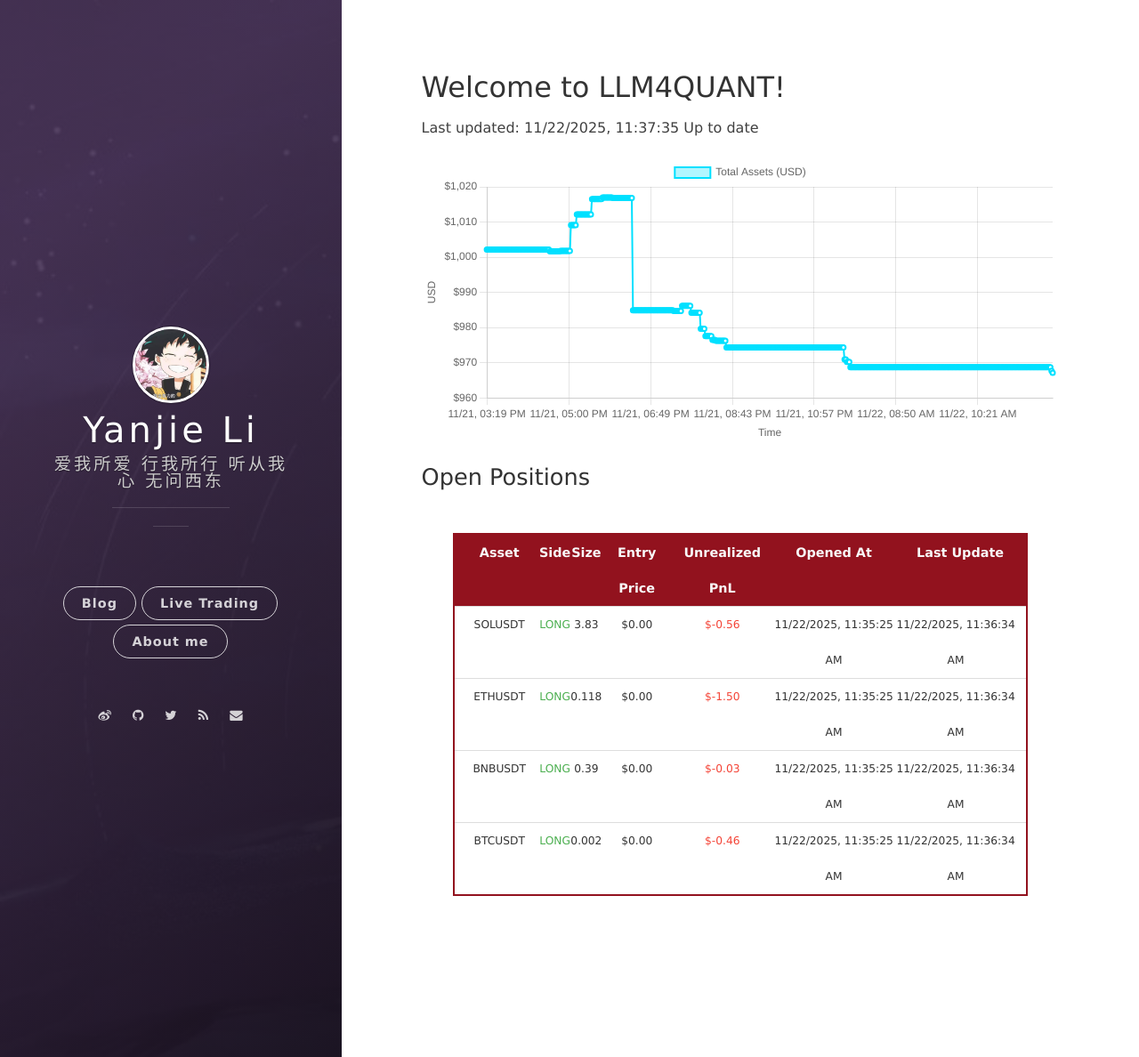
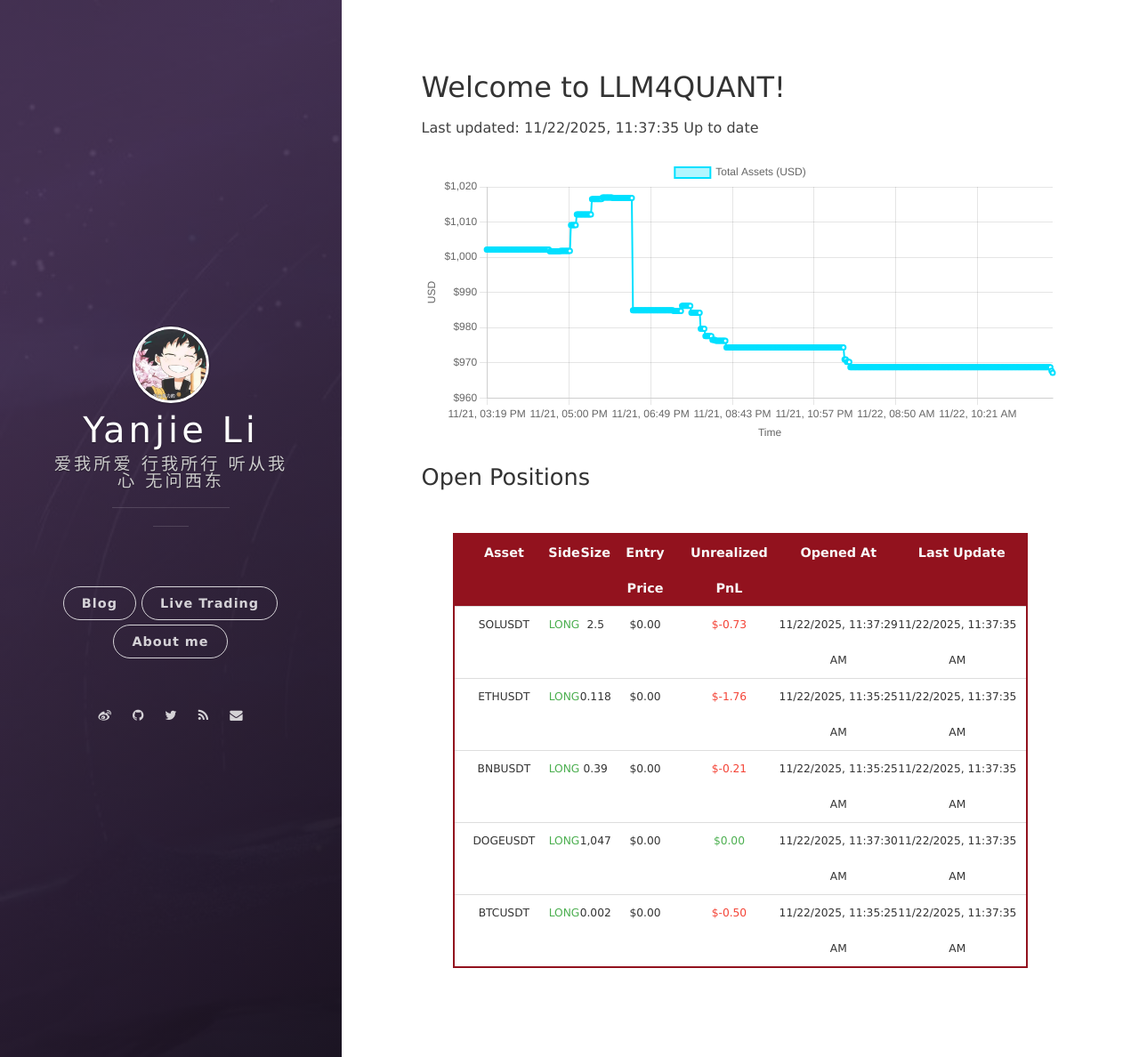
Before and after one commit to leeyegy/leeyegy.github.io, a Jekyll site: the page built from live-trading.html, in a window 1280 px wide and 1188 px high. Shown: the whole window at 89% size. Built offline with Jekyll 4.4.1, drawn with Linux system fonts in a browser that asks for light colours; nearby versions of some CDN libraries.

Commit message:
AccountMonitor: refresh positions 2025-11-22T19:37:35+08:00

```diff
--- a/assets/data/binance/positions.json
+++ b/assets/data/binance/positions.json
@@ -2,37 +2,46 @@
   {
     "symbol": "SOLUSDT",
     "side": "LONG",
-    "size": 3.83,
+    "size": 2.5,
     "entryPrice": 0.0,
-    "unrealizedPnl": -0.56016653,
-    "openedAt": "2025-11-22T19:35:25+08:00",
-    "reportedAt": "2025-11-22T19:36:34+08:00"
+    "unrealizedPnl": -0.72943862,
+    "openedAt": "2025-11-22T19:37:29+08:00",
+    "reportedAt": "2025-11-22T19:37:35+08:00"
   },
   {
     "symbol": "ETHUSDT",
     "side": "LONG",
     "size": 0.118,
     "entryPrice": 0.0,
-    "unrealizedPnl": -1.4980672,
+    "unrealizedPnl": -1.75966999,
     "openedAt": "2025-11-22T19:35:25+08:00",
-    "reportedAt": "2025-11-22T19:36:34+08:00"
+    "reportedAt": "2025-11-22T19:37:35+08:00"
   },
   {
     "symbol": "BNBUSDT",
     "side": "LONG",
     "size": 0.39,
     "entryPrice": 0.0,
-    "unrealizedPnl": -0.03459999,
+    "unrealizedPnl": -0.21399999,
     "openedAt": "2025-11-22T19:35:25+08:00",
-    "reportedAt": "2025-11-22T19:36:34+08:00"
+    "reportedAt": "2025-11-22T19:37:35+08:00"
+  },
+  {
+    "symbol": "DOGEUSDT",
+    "side": "LONG",
+    "size": 1047.0,
+    "entryPrice": 0.0,
+    "unrealizedPnl": 0.0,
+    "openedAt": "2025-11-22T19:37:30+08:00",
+    "reportedAt": "2025-11-22T19:37:35+08:00"
   },
   {
     "symbol": "BTCUSDT",
     "side": "LONG",
     "size": 0.002,
     "entryPrice": 0.0,
-    "unrealizedPnl": -0.45915642,
+    "unrealizedPnl": -0.4988,
     "openedAt": "2025-11-22T19:35:25+08:00",
-    "reportedAt": "2025-11-22T19:36:34+08:00"
+    "reportedAt": "2025-11-22T19:37:35+08:00"
   }
 ]
```
